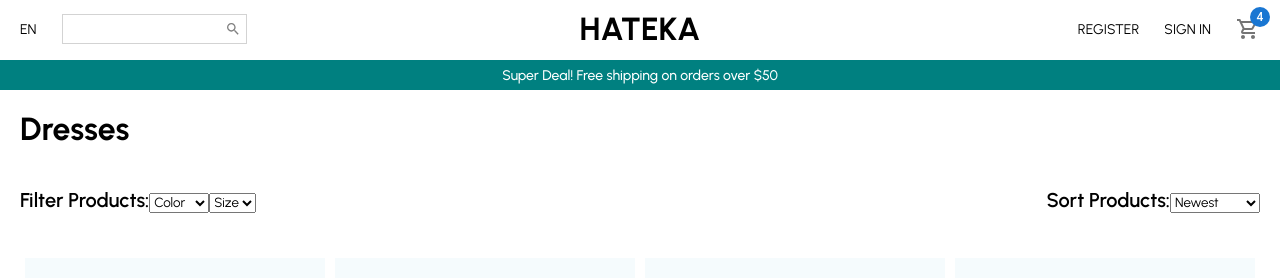
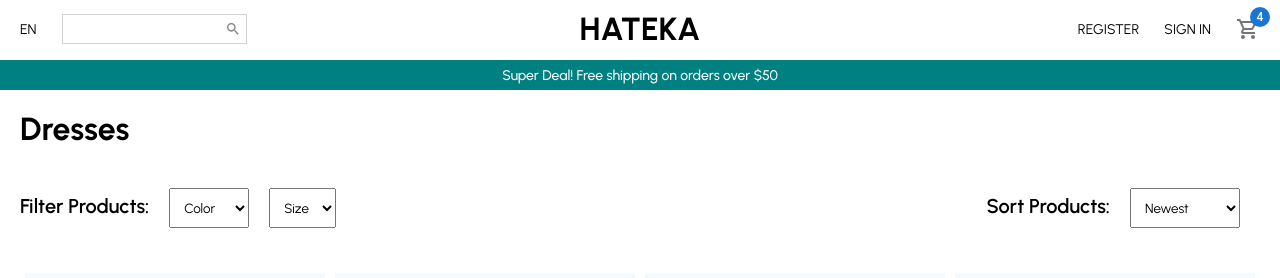
Before and after one commit to cyklonehateka1/React-Ecommerce-Boutique, a React (Create React App) app: page / in a window 1280 px wide. Shown: the top 278 px of the page. Built offline with nearby package versions, Linux system fonts and the light colour scheme.

Commit message:
done with product-page UI for now

```diff
--- a/src/pages/ProductList.jsx
+++ b/src/pages/ProductList.jsx
@@ -20,9 +20,13 @@ const Filter = styled.div`
 const FilterText = styled.span`
   font-size: 20px;
   font-weight: 600;
+  margin-right: 20px;
 `;
 
-const Select = styled.select``;
+const Select = styled.select`
+  padding: 10px;
+  margin-right: 20px;
+`;
 
 const Option = styled.option``;
 
```
Also changed, not shown: src/pages/Product.jsx (added).
